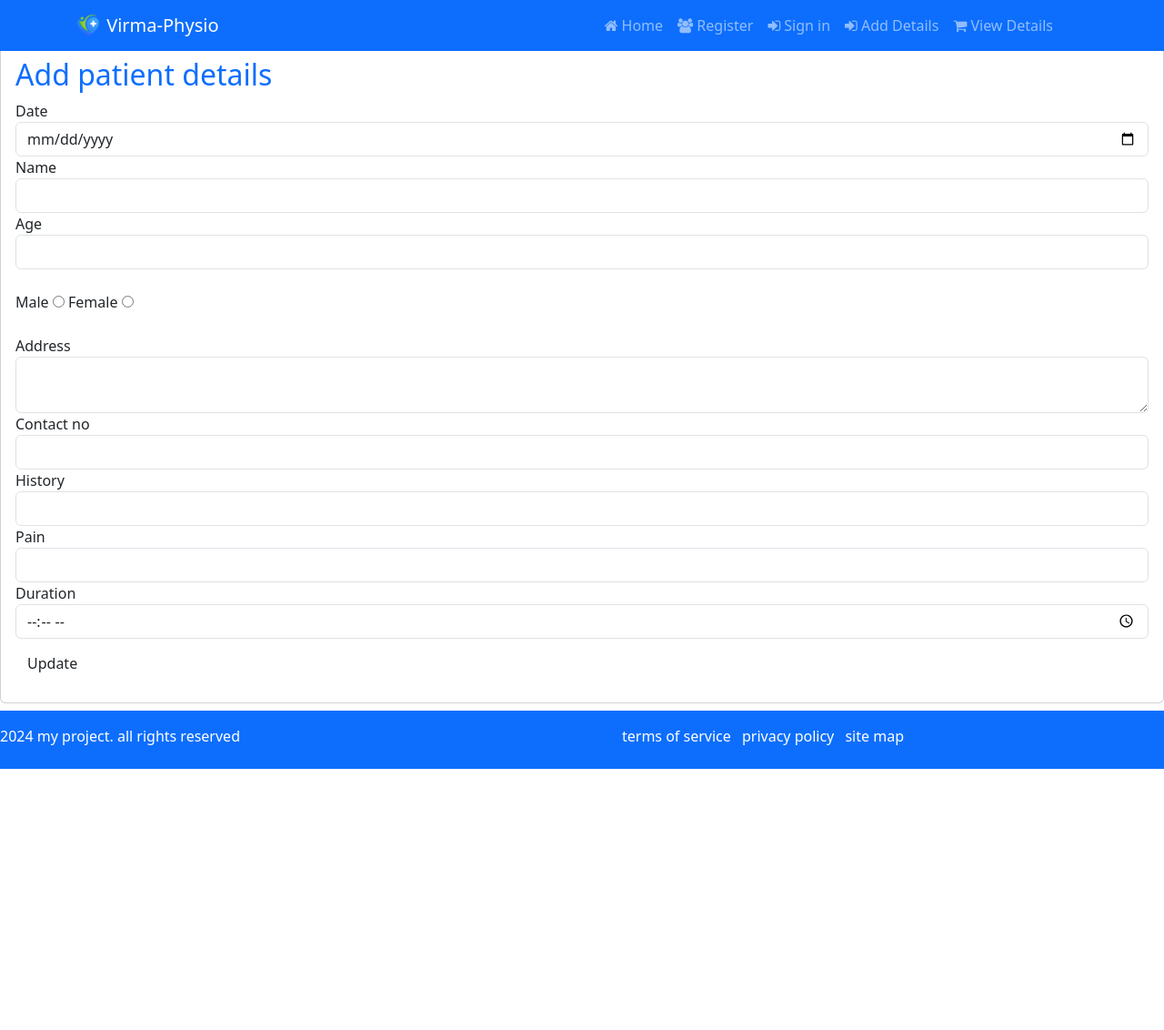
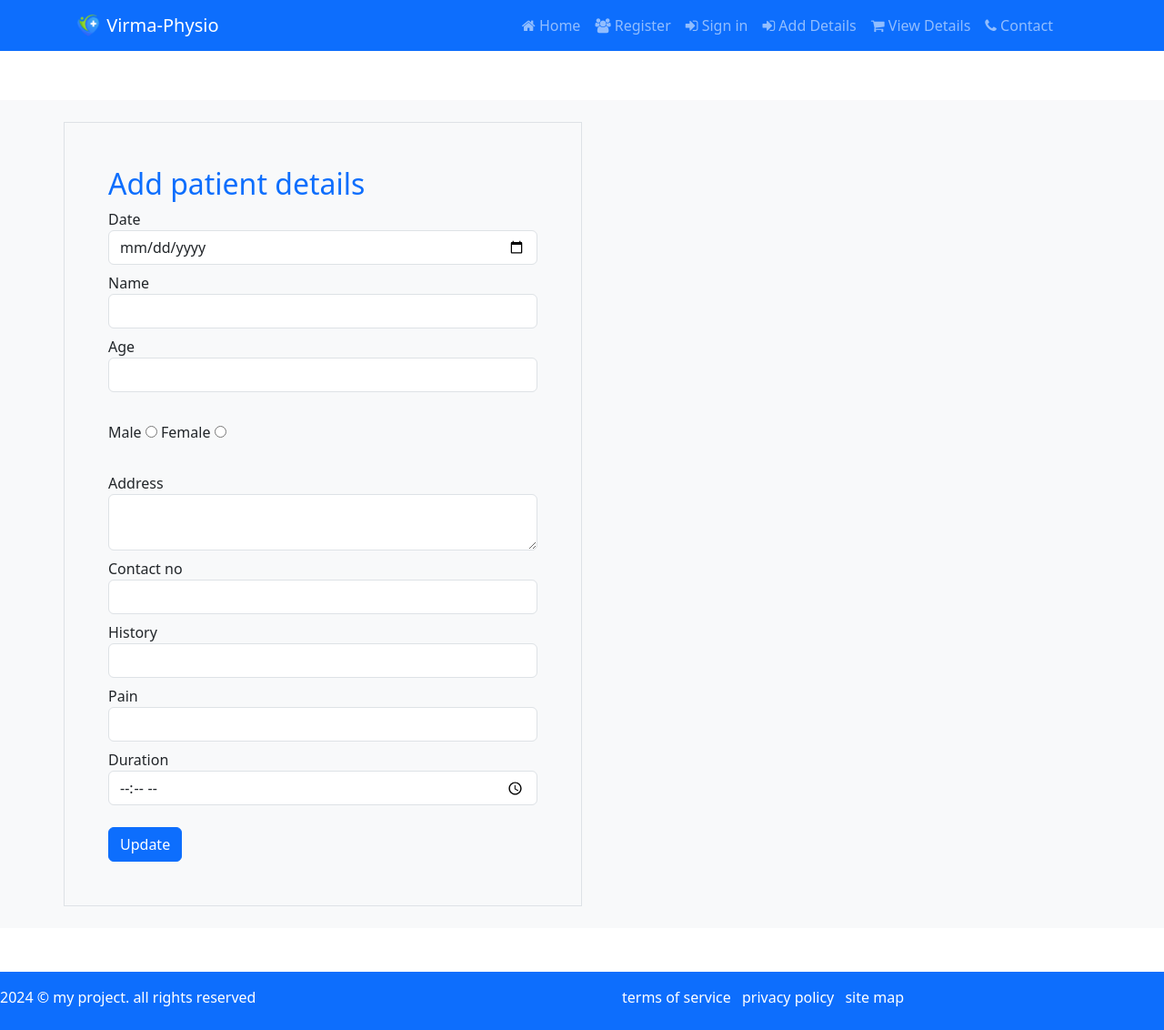
Before and after one commit to Naveen-kumaar/xproject, a Django app: template template/update.html in a window 1280 px wide. Shown: the whole page at 91% size. Before the commit the page ends 845 px from the top, so only its background shows below. Run offline with Django 3.2, Linux system fonts and the light colour scheme; the template is opened without the code that fills it, so the values that code supplies are empty.

Commit message:
update some changes

```diff
--- a/template/base.html
+++ b/template/base.html
@@ -23,7 +23,7 @@
     <footer class="pb-2 bg-primary mt-2">
         <div class="row ">
             <div class="col text-white mt-3">
-                <p >2024 my project. all rights reserved</p>
+                <p >2024 &copy; my project. all rights reserved</p>
             </div>
             <div class="col">
                 <ul class="list -inline-item mt-3">
--- /dev/null
+++ b/template/contact.html
@@ -0,0 +1 @@
+{%extends 'base.html'%}
--- a/template/create.html
+++ b/template/create.html
@@ -11,7 +11,7 @@ Virma-Physio | Add Patient Details
 
         <h2></h2>
         <div class="row">
-            <div class="col">
+            <div class="col mt-5">
                 <img class="img-fluid" src="{% static 'create.jpg' %}">
                 <div class="col">
                     <p> Physicians like Hippocrates and later Galen are believed to have been the first practitioners of physical therapy, advocating massage, manual therapy techniques and hydrotherapy to treat people in 460 BC.After the development of orthopedics in the eighteenth century, machines like the Gymnasticon were developed to treat gout and similar diseases by systematic exercise of the joints, similar to later developments in physical therapy.
@@ -23,7 +23,7 @@ Virma-Physio | Add Patient Details
                 </div>
             </div>
 
-            <div class="col p-3">
+            <div class="col p-3 my-5">
                 <form method = "POST"action="">
                     {% csrf_token %}
                     <h2 class="text-primary">Add patient details</h2>
--- a/template/include/navbar.html
+++ b/template/include/navbar.html
@@ -15,6 +15,7 @@
                     <li class="nav-item active"><a href="{% url 'login'%}" class="nav-link"><i class="fa fa-sign-in"></i> Sign in</a></li>
                     <li class="nav-item active"><a href="{% url 'create'%}" class="nav-link"><i class="fa fa-sign-in"></i> Add Details </a></li>
                     <li class="nav-item active"><a href="{% url 'view' %}" class="nav-link"><i class="fa fa-shopping-cart"></i> View Details</a></li>
+                    <li class="nav-item active"><a href="{% url 'contact' %}" class="nav-link"><i class="fa fa-phone"></i> Contact</a></li>
                 <ul>
             </div>
         </div>
--- a/template/login.html
+++ b/template/login.html
@@ -31,10 +31,10 @@ Virma-Physio | Login
                             <label for="Password">Password</label>
                             <input type="password" class="form-control" placeholder="Enter your Password" name="Password" id="Password">
                         </div>
-                         <button class="btn btn-primary mt-2 mb-2 btn-block" >Submit</button>
-                        <button type="clear" class="btn btn-primary mt-2 mb-2 btn-block" >Clear</button>
+                         <button type="submit" class="btn btn-primary mt-2 mb-2 btn-block" >Submit</button>
+                        <button type="reset" class="btn btn-primary mt-2 mb-2 btn-block" >Clear</button>
                     </form>
-                        <p class="my-3">Already User ? <a href="{% url 'login'%}">Login Now</a></p>
+
                 </div>
                 <div class="col-6">
                     <img class="img-fluid" src="{% static 'physio.webp' %}">
--- a/template/update.html
+++ b/template/update.html
@@ -1,25 +1,41 @@
 {%extends 'base.html'%}
 {%load static%}
+{% block title%}
+Virma-Physio | Update Patient Details
+{% endblock %}
+
 {%block content%}
-<h2 class="text-center text-success">Update Patient Details</h2>
-<div class="card col p-3">
-    <form method = "POST"action="">
+
+<div class="container">
+    <div class="row">
+        <div class="col-12">
+            <h4 class="mb-3">Update Patient Details</h4>
+            <hr style="border-color:#b8bfc2;">
+        </div>
+    </div>
+</div>
+
+<section class="bg-light py-4 my-5">
+    <div class="container">
+        <div class="row">
+            <div class="col-6 border p-5">
+                <form method = "POST"action="{% url 'view' %}">
                     {% csrf_token %}
                     <h2 class="text-primary">Add patient details</h2>
-        <div class="form-group">
+                    <div class="form-group mb-2">
                             <label for="date">Date</label>
                             <input type="date" class="form-control" value="{{data.Date}}" name="date" id="date" required>
                     </div>
-            <div class="form-group">
+                        <div class="form-group mb-2">
                             <label for="name">Name</label>
                             <input type="text" class="form-control" value="{{data.Name}}" name="name" id="name" required>
                         </div>
-            <div class="form-group">
+                        <div class="form-group mb-2">
                             <label for="age">Age</label>
                             <input type="text" class="form-control" value="{{data.Age}}" name="age" id="age" required>
                         </div>
                         <br>
-            <div class="form-group">
+                        <div class="form-group mb-2">
                             <label for="male">Male</label>
                             <input type="radio" name="gender"id="male" value="male">
                             <label for="female">Female</label>
@@ -27,35 +43,34 @@
                         </div>
                         <br>
 
-            <div class="form-group">
+                        <div class="form-group mb-2">
                             <lable for="address">Address</lable>
                             <textarea name="address" class="form-control"  name="address"id="address"  value="{{data.Address}}" ></textarea>
                         </div>
-            <div class="form-group" >
+                        <div class="form-group mb-2">
                             <label for="contactno">Contact no</label>
                             <input type="tel" class="form-control" name="contactno" id="contactno" maxlength="10" value="{{data.Contactno}}">
                         </div>
 
-            <div class="form-group">
+                        <div class="form-group mb-2">
                             <label for="history">History</label>
                             <input type="text" class="form-control" name="history" value="{{data.History}}" id="history" required>
                         </div>
-            <div class="form-group">
+                        <div class="form-group mb-2">
                             <label for="pain">Pain</label>
                             <input type="text" class="form-control" value="{{data.Pain}}" name="pain" id="pain" required>
                         </div>
 
 
-            <div class="form-group">
+                        <div class="form-group mb-2">
                             <label for="duration">Duration</label>
                             <input type="time" class="form-control" value="{{data.Duration}}" name="duration" id="duration" required>
                         </div>
-
-        <button class="btn btn-successs mt-2 mb-2" >Update</button>
-
+                    <button type="submit" class="btn btn-primary btn-block mt-3">Update</button>
                 </form>
-
-
             </div>
+        </div>
+    </div>
+</section>
 
 {%endblock%}
--- a/xproject/urls.py
+++ b/xproject/urls.py
@@ -25,5 +25,7 @@ urlpatterns = [
     path('login/',views.login, name ='login'),
     path('create/',views.create, name ='create'),
     path('view/',views.view, name ='view'),
-    path('update/<int:id>',views.update, name ='update')
+    path('update/<int:id>',views.update, name ='update'),
+    path('Remove/<int:id>',views.Delete, name ='Delete'),
+    path('Contact/',views.contact, name ='contact')
 ]
```
Also changed, not shown: template/register.html (+4 -4 lines), template/view.html (+4 -4 lines), xapp/views.py (+11 -4 lines), db.sqlite3. Lines whose indentation alone changed are shown as unchanged.
